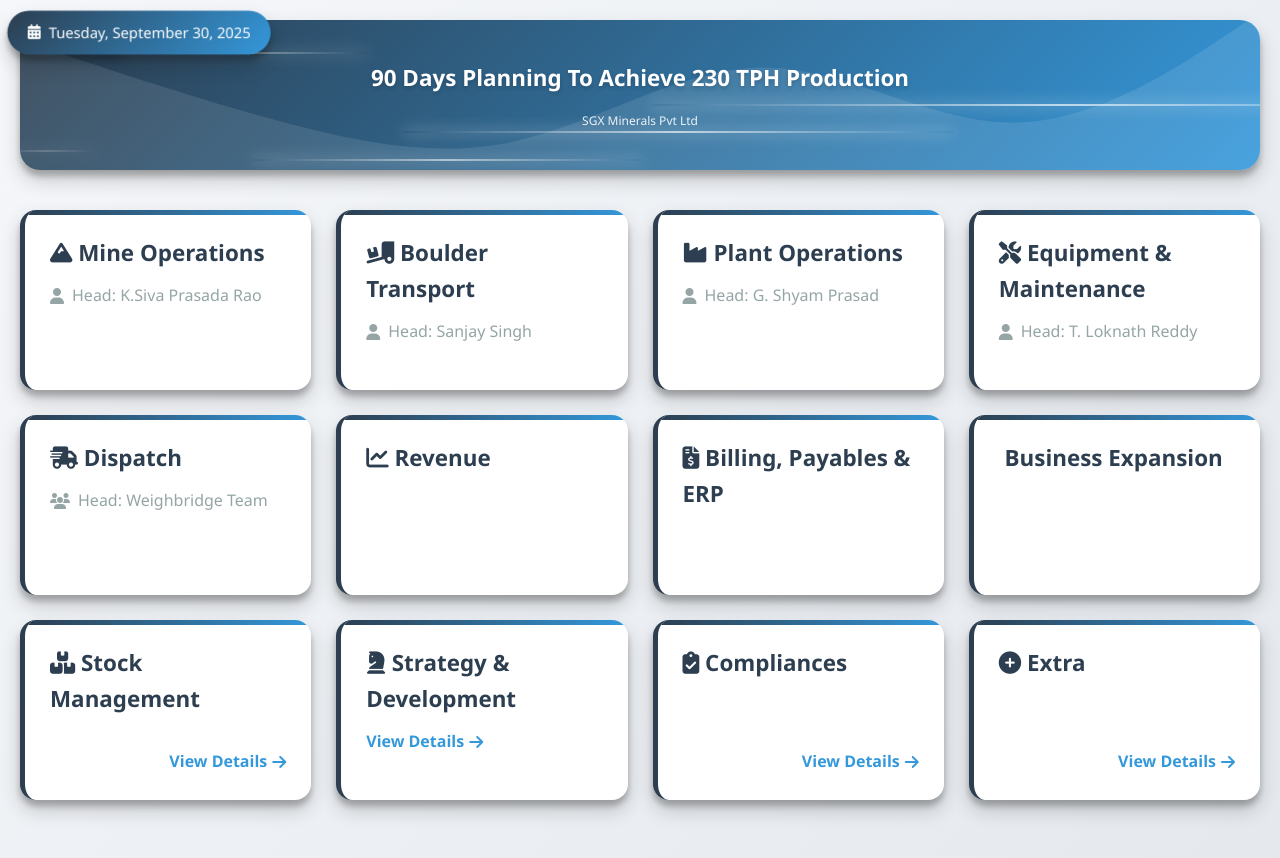
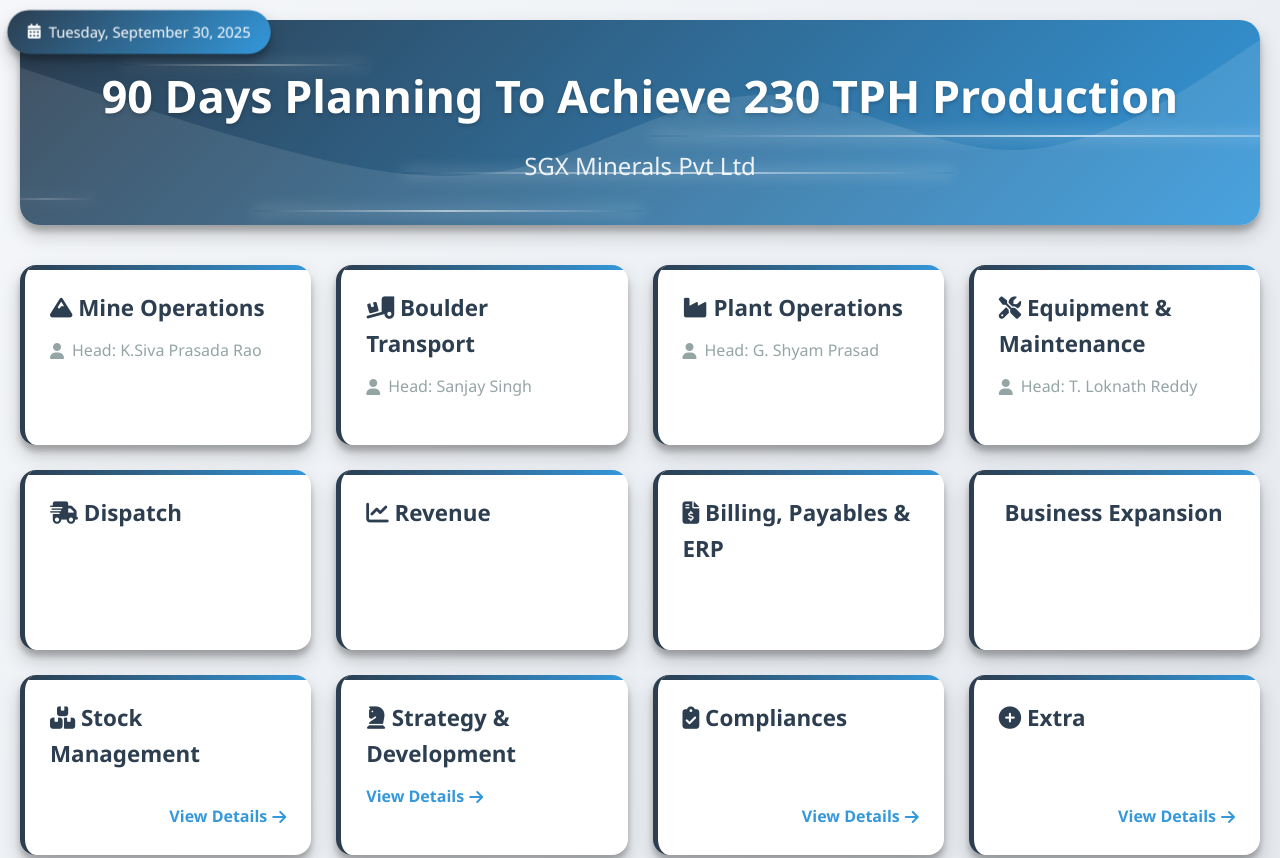
Before and after one commit to bimal-bp/SGX-Vision-Mission-, a plain HTML site: page index.html in a window 1280 px wide. Shown: the top 858 px of the page. Drawn offline with Linux system fonts and the light colour scheme; some icons are missing.

Commit message:
Update index.html

```diff
--- a/index.html
+++ b/index.html
@@ -123,16 +123,16 @@
         }
 
         h1 {
-            font-size: 1.4rem; /* Reduced from 2.8rem to 1.4rem (50% decrease) */
+            font-size: 2.8rem; /* Reduced from 2.8rem to 1.4rem (50% decrease) */
             margin-bottom: 15px;
-            font-weight: 700;
+            font-weight: 900;
             position: relative;
             text-shadow: 0 2px 4px rgba(0, 0, 0, 0.2);
             transform: translateZ(30px);
         }
 
         .company-name {
-            font-size: 0.75rem; /* Reduced from 1.5rem to 0.75rem (50% decrease) */
+            font-size: 1.5rem; /* Reduced from 1.5rem to 0.75rem (50% decrease) */
             font-weight: 300;
             opacity: 0.9;
             position: relative;
@@ -928,7 +928,6 @@
             <div class="box" onclick="openModal('dispatchModal', this)">
                 <div>
                     <h3><i class="fas fa-shipping-fast"></i> Dispatch</h3>
-                    <div class="head"><i class="fas fa-users"></i> Head: Weighbridge Team</div>
                 </div>
             </div>
 
```
